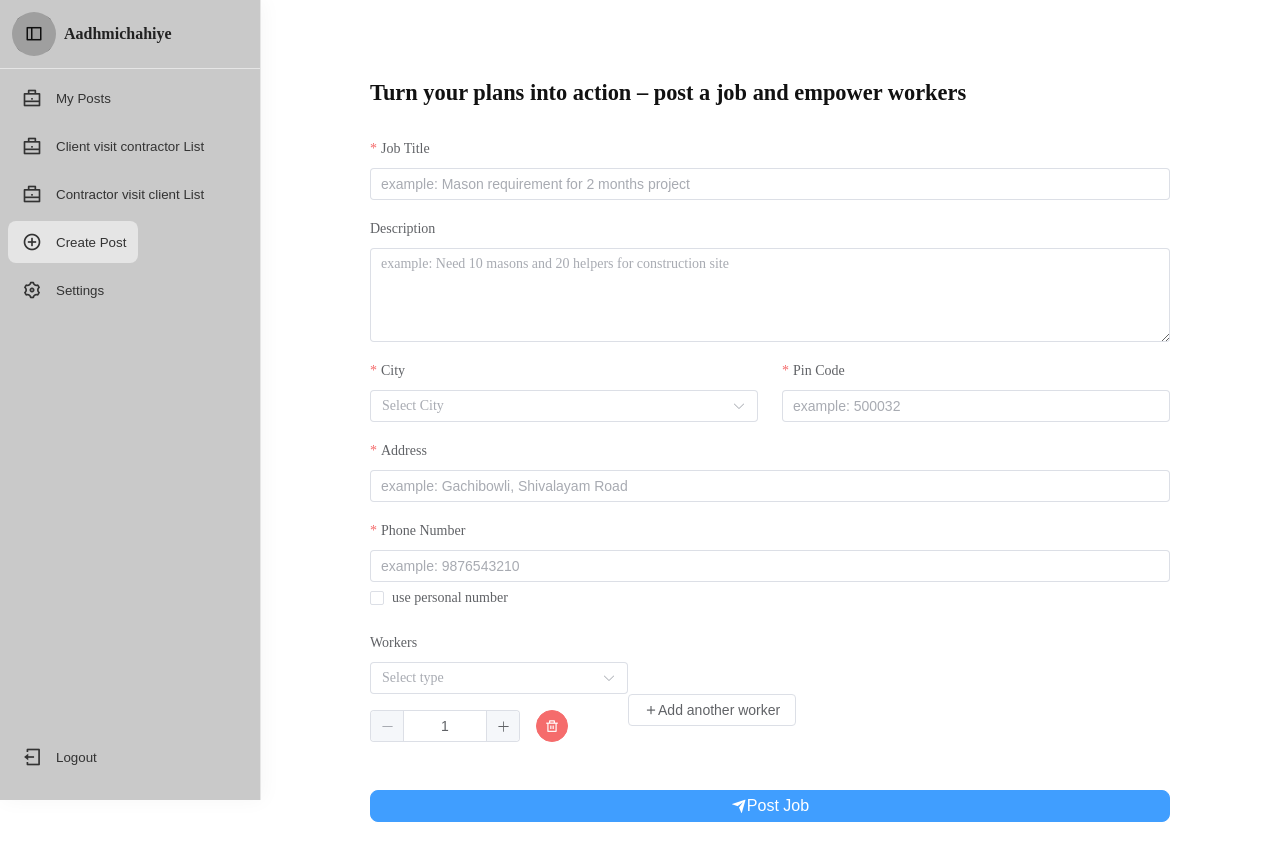
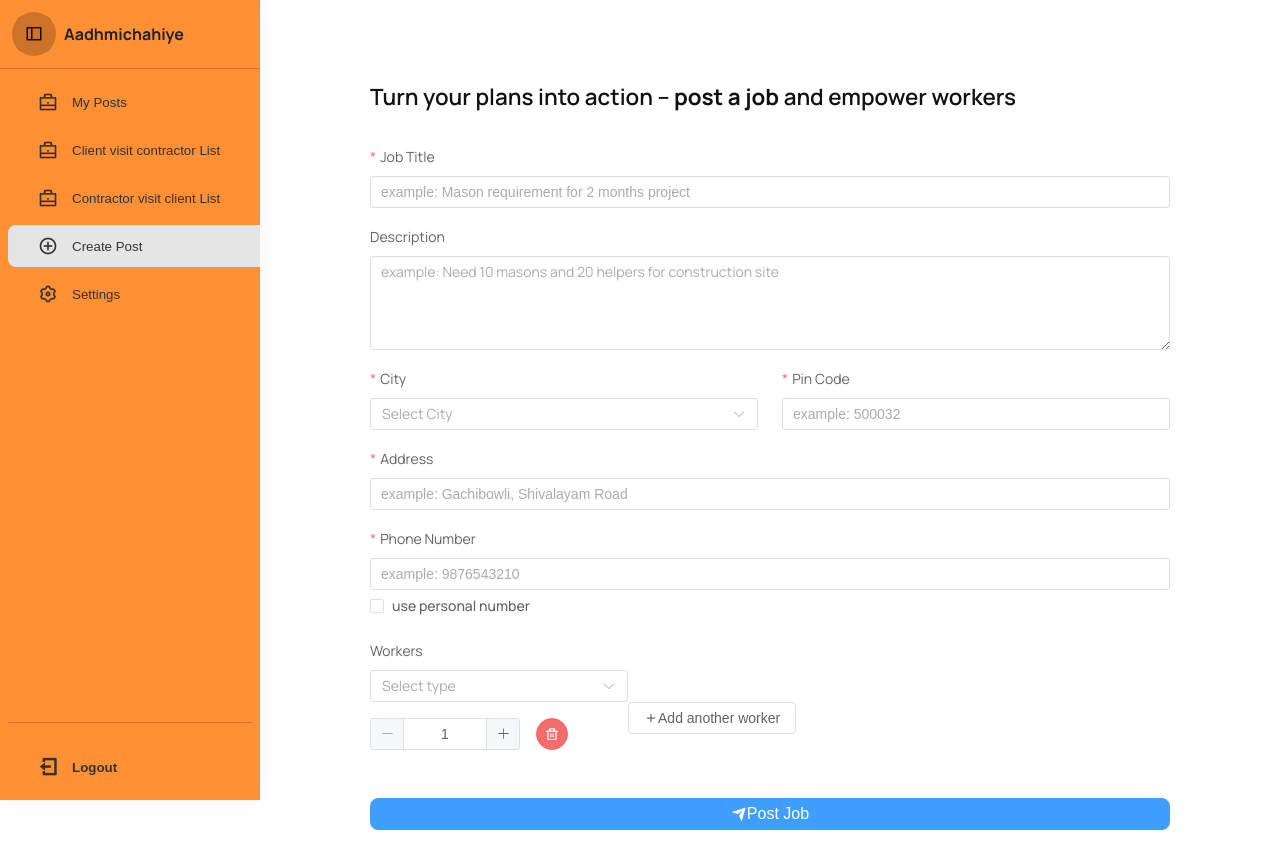
Before and after one commit to aadhmichahiye/prototype-web, a Vue app: page /create-post in a window 1280 px wide. Shown: the top 868 px of the page. Built offline with nearby package versions, Linux system fonts and the light colour scheme.

Commit message:
siber styling colors added

```diff
--- a/index.html
+++ b/index.html
@@ -1,13 +1,20 @@
-<!doctype html>
+<!DOCTYPE html>
 <html lang="en">
   <head>
     <meta charset="UTF-8" />
     <link rel="icon" type="image/svg+xml" href="/vite.svg" />
     <link
-    href="https://cdn.jsdelivr.net/npm/remixicon@4.5.0/fonts/remixicon.css"
-    rel="stylesheet"
-/>
-<link href="https://cdn.jsdelivr.net/npm/remixicon/fonts/remixicon.css" rel="stylesheet">
+      href="https://cdn.jsdelivr.net/npm/remixicon@4.5.0/fonts/remixicon.css"
+      rel="stylesheet"
+    />
+    <link
+      href="https://cdn.jsdelivr.net/npm/remixicon/fonts/remixicon.css"
+      rel="stylesheet"
+    />
+    <link
+      href="https://fonts.googleapis.com/css2?family=Manrope:wght@400;500;600;700&display=swap"
+      rel="stylesheet"
+    />
 
     <meta name="viewport" content="width=device-width, initial-scale=1.0" />
     <title>Vite + Vue</title>
--- a/src/assets/sass/abstracts/_mixins.scss
+++ b/src/assets/sass/abstracts/_mixins.scss
@@ -2,12 +2,29 @@
   @return #{$px/16}rem;
 }
 
+@mixin flex-center {
+  display: flex;
+  justify-content: center;
+  align-items: center;
+}
+
+@mixin flex-center-vertical {
+  display: flex;
+  align-items: center;
+}
+
 @mixin respond-max($break) {
   @if $break == sm {
-    @media (max-width: 576px) { @content; }
+    @media (max-width: 576px) {
+      @content;
+    }
   } @else if $break == md {
-    @media (max-width: 768px) { @content; }
+    @media (max-width: 768px) {
+      @content;
+    }
   } @else if $break == lg {
-    @media (max-width: 1024px) { @content; }
+    @media (max-width: 1024px) {
+      @content;
+    }
   }
 }
--- a/src/assets/sass/abstracts/_variables.scss
+++ b/src/assets/sass/abstracts/_variables.scss
@@ -1,6 +1,8 @@
 // Theme variables
-$primary: #FF4500;      // dark orange (brand)
-$primary-dark: #cc3700;
+$primary: rgb(255, 144, 53);
+$primary-dark: rgb(204, 115, 42);
+// $primary: #d3d1cf;
+// $primary-dark: #acaaa8;
 $white: #ffffff;
 $text-dark: #111111;
 $text-muted: #666666;
@@ -16,3 +18,11 @@ $transition: 190ms ease;
 // layout
 $sidebar-width-expanded: 260px;
 $sidebar-width-collapsed: 72px;
+
+$font-family-base: "Manrope", Inter, system-ui, -apple-system,
+  BlinkMacSystemFont, "Segoe UI", Roboto, "Helvetica Neue", Arial, sans-serif;
+
+$font-weight-regular: 400;
+$font-weight-medium: 500;
+$font-weight-semibold: 600;
+$font-weight-bold: 700;
--- a/src/assets/sass/base/_base.scss
+++ b/src/assets/sass/base/_base.scss
@@ -1,3 +1,5 @@
+@import "../abstracts/variables";
+
 *,
 *::after,
 *::before {
@@ -6,10 +8,34 @@
   box-sizing: inherit;
 }
 
+body,
+html {
+  font-family: $font-family-base;
+  font-weight: $font-weight-regular;
+  color: var(--text-dark);
+  line-height: 1.5;
+}
+
 :root {
-  --sidebar-width-expanded: 260px;
-  --sidebar-width-collapsed: 72px;
-  --sidebar-bg: #ffffff;
-  --sidebar-border: #e6e6e6;
-  --primary: #1976d2;
+  --primary: #{$primary};
+  --primary-dark: #{$primary-dark};
+  --white: #{$white};
+  --text-dark: #{$text-dark};
+  --text-muted: #{$text-muted};
+  --muted-bg: #{$muted-bg};
+  --border: #{$border};
+
+  --radius: #{$radius};
+  --gap-sm: #{$gap-sm};
+  --gap: #{$gap};
+  --gap-lg: #{$gap-lg};
+  --transition: #{$transition};
+
+  --sidebar-width-expanded: #{$sidebar-width-expanded};
+  --sidebar-width-collapsed: #{$sidebar-width-collapsed};
+
+  --font-weight-regular: #{$font-weight-regular};
+  --font-weight-medium: #{$font-weight-medium};
+  --font-weight-semibold: #{$font-weight-semibold};
+  --font-weight-bold: #{$font-weight-bold};
 }
--- /dev/null
+++ b/src/assets/sass/layouts/_sidebar.scss
@@ -0,0 +1,212 @@
+.hamburger {
+  position: fixed;
+  top: 12px;
+  left: 12px;
+  z-index: 1400;
+  width: 44px;
+  height: 44px;
+  border-radius: 50%;
+  border: none;
+  background: var(--primary-dark);
+  color: #0f0f0f;
+  display: inline-flex;
+  align-items: center;
+  justify-content: center;
+  font-size: 18px;
+  cursor: pointer;
+  transition: transform 0.12s ease;
+}
+.hamburger:active {
+  transform: scale(0.96);
+}
+
+/* Overlay fade */
+.overlay-fade-enter-active,
+.overlay-fade-leave-active {
+  transition: opacity 0.3s ease;
+}
+.overlay-fade-enter-from,
+.overlay-fade-leave-to {
+  opacity: 0;
+}
+.overlay {
+  position: fixed;
+  inset: 0;
+  background: rgba(74, 74, 74, 0.35);
+  z-index: 1300;
+}
+
+/* Sidebar slide for mobile */
+.sidebar-slide-enter-active,
+.sidebar-slide-leave-active {
+  transition: transform 0.35s cubic-bezier(0.25, 0.8, 0.25, 1),
+    opacity 0.25s ease;
+}
+.sidebar-slide-enter-from,
+.sidebar-slide-leave-to {
+  transform: translateX(-100%);
+  opacity: 0.7;
+}
+.sidebar-slide-enter-to,
+.sidebar-slide-leave-from {
+  transform: translateX(0);
+  opacity: 1;
+}
+
+/* Sidebar base */
+.sidebar {
+  position: fixed;
+  top: 0;
+  left: 0;
+  height: 100vh;
+  background: $primary;
+  border-right: 1px solid var(--sidebar-border);
+  z-index: 1350;
+  display: flex;
+  flex-direction: column;
+  box-shadow: 2px 0 20px rgba(0, 0, 0, 0.04);
+  overflow: hidden;
+  transition: width 0.36s cubic-bezier(0.25, 0.8, 0.25, 1);
+}
+
+/* Desktop states */
+.sidebar.expanded {
+  width: var(--sidebar-width-expanded);
+}
+.sidebar.collapsed {
+  width: var(--sidebar-width-collapsed);
+}
+
+/* Header/brand inside sidebar */
+.sidebar-header {
+  display: flex;
+  align-items: center;
+  gap: 12px;
+  padding: 16px;
+  border-bottom: 1px solid var(--primary-dark);
+}
+.brand {
+  display: flex;
+  align-items: center;
+  gap: 12px;
+}
+.brand-logo {
+  width: 36px;
+  height: 36px;
+  border-radius: 8px;
+  background: rgb(97, 97, 97);
+}
+.brand-name {
+  font-weight: var(--font-weight-bold);
+  font-size: 16px;
+  color: #222;
+  white-space: nowrap;
+  opacity: 1;
+  transition: opacity 0.18s ease;
+}
+
+/* Nav menu */
+.nav-menu {
+  display: flex;
+  flex-direction: column;
+  padding: 12px 8px;
+  gap: 6px;
+  flex: 1;
+}
+.nav-link {
+  text-decoration: none;
+  color: inherit;
+  display: block;
+}
+.nav-link.router-link-active .nav-item {
+  background: #f0f0f0; /* active highlight */
+  font-weight: 500;
+}
+.nav-link.router-link-exact-active .nav-item {
+  background: #e5e5e5; /* exact route highlight */
+}
+
+.nav-item {
+  display: flex;
+  align-items: center;
+  gap: 12px;
+  padding: 10px 12px 10px 16px;
+  border-radius: 8px;
+  background: transparent;
+  border: none;
+  cursor: pointer;
+  color: #333;
+  text-align: left;
+  width: 100%;
+  transition: background 0.24s ease, transform 0.08s ease;
+}
+.nav-item:hover {
+  background: #f5f7fb;
+  transform: translateX(2px);
+}
+.nav-icon {
+  font-size: 20px;
+  width: 24px;
+  display: inline-flex;
+  align-items: center;
+  justify-content: center;
+  padding-left: 12px;
+}
+
+/* Labels */
+.nav-label {
+  opacity: 1;
+  transition: opacity 0.36s ease, transform 0.36s ease;
+  transform-origin: left center;
+  white-space: nowrap;
+}
+
+/* Collapsed state */
+.sidebar.collapsed .nav-label,
+.sidebar.collapsed .brand-name {
+  opacity: 0;
+  transform: translateX(-6px);
+  pointer-events: none;
+  width: 0;
+}
+.sidebar.collapsed .nav-item {
+  justify-content: center;
+  padding-left: 0;
+  padding-right: 0;
+}
+
+/* Spacer & logout */
+.bottom-spacer {
+  flex: 1;
+}
+.dark-devider {
+  height: 1px;
+  background: var(--primary-dark);
+  margin: 7px 0;
+}
+
+.logout {
+  //   border-top: 1px solid var(--primary-dark);
+  //   @include flex-center-vertical;
+  margin-top: 10px;
+  font-weight: var(--font-weight-semibold);
+}
+
+/* Mobile tweaks */
+@media (max-width: 1023px) {
+  .hamburger {
+    left: 12px;
+    top: 12px;
+  }
+  .sidebar {
+    width: var(--sidebar-width-expanded);
+  }
+  .nav-item {
+    padding: 14px 16px;
+    font-size: 15px;
+  }
+  .brand-name {
+    display: inline-block;
+    opacity: 1;
+  }
+}
--- a/src/assets/sass/main.scss
+++ b/src/assets/sass/main.scss
@@ -1,8 +1,8 @@
 // @import "abstracts/variables";
-// @import "abstracts/mixins";
+@import "abstracts/mixins";
 
 @import "base/base";
-// @import "layouts/sidebar";
+@import "layouts/sidebar";
 // @import "layouts/mainlayout";
 
 // @import "components/clientjoblisting";
--- a/src/layouts/Sidebar.vue
+++ b/src/layouts/Sidebar.vue
@@ -96,6 +96,8 @@
 
           <div class="bottom-spacer"></div>
 
+          <div class="dark-devider"></div>
+
           <button class="nav-item logout" type="button">
             <i class="ri-logout-box-line nav-icon"></i>
             <span class="nav-label">Logout</span>
@@ -131,208 +133,3 @@ watch(
   { immediate: true }
 );
 </script>
-
-<style>
-/* Toggle / hamburger */
-.hamburger {
-  position: fixed;
-  top: 12px;
-  left: 12px;
-  z-index: 1400;
-  width: 44px;
-  height: 44px;
-  border-radius: 50%;
-  border: none;
-  background: rgb(159, 159, 159);
-  color: #0f0f0f;
-  display: inline-flex;
-  align-items: center;
-  justify-content: center;
-  font-size: 18px;
-  cursor: pointer;
-  transition: transform 0.12s ease;
-}
-.hamburger:active {
-  transform: scale(0.96);
-}
-
-/* Overlay fade */
-.overlay-fade-enter-active,
-.overlay-fade-leave-active {
-  transition: opacity 0.3s ease;
-}
-.overlay-fade-enter-from,
-.overlay-fade-leave-to {
-  opacity: 0;
-}
-.overlay {
-  position: fixed;
-  inset: 0;
-  background: rgba(74, 74, 74, 0.35);
-  z-index: 1300;
-}
-
-/* Sidebar slide for mobile */
-.sidebar-slide-enter-active,
-.sidebar-slide-leave-active {
-  transition: transform 0.35s cubic-bezier(0.25, 0.8, 0.25, 1),
-    opacity 0.25s ease;
-}
-.sidebar-slide-enter-from,
-.sidebar-slide-leave-to {
-  transform: translateX(-100%);
-  opacity: 0.7;
-}
-.sidebar-slide-enter-to,
-.sidebar-slide-leave-from {
-  transform: translateX(0);
-  opacity: 1;
-}
-
-/* Sidebar base */
-.sidebar {
-  position: fixed;
-  top: 0;
-  left: 0;
-  height: 100vh;
-  background: #bdbdbdd1;
-  border-right: 1px solid var(--sidebar-border);
-  z-index: 1350;
-  display: flex;
-  flex-direction: column;
-  box-shadow: 2px 0 20px rgba(0, 0, 0, 0.04);
-  overflow: hidden;
-  transition: width 0.36s cubic-bezier(0.25, 0.8, 0.25, 1);
-}
-
-/* Desktop states */
-.sidebar.expanded {
-  width: var(--sidebar-width-expanded);
-}
-.sidebar.collapsed {
-  width: var(--sidebar-width-collapsed);
-}
-
-/* Header/brand inside sidebar */
-.sidebar-header {
-  display: flex;
-  align-items: center;
-  gap: 12px;
-  padding: 16px;
-  border-bottom: 1px solid var(--sidebar-border);
-}
-.brand {
-  display: flex;
-  align-items: center;
-  gap: 12px;
-}
-.brand-logo {
-  width: 36px;
-  height: 36px;
-  border-radius: 8px;
-  background: rgb(97, 97, 97);
-}
-.brand-name {
-  font-weight: 600;
-  font-size: 16px;
-  color: #222;
-  white-space: nowrap;
-  opacity: 1;
-  transition: opacity 0.18s ease;
-}
-
-/* Nav menu */
-.nav-menu {
-  display: flex;
-  flex-direction: column;
-  padding: 8px;
-  gap: 6px;
-  flex: 1;
-}
-.nav-link {
-  text-decoration: none;
-  color: inherit;
-  display: block;
-}
-.nav-link.router-link-active .nav-item {
-  background: #f0f0f0; /* active highlight */
-  font-weight: 500;
-}
-.nav-link.router-link-exact-active .nav-item {
-  background: #e5e5e5; /* exact route highlight */
-}
-
-.nav-item {
-  display: flex;
-  align-items: center;
-  gap: 12px;
-  padding: 10px 12px;
-  border-radius: 8px;
-  background: transparent;
-  border: none;
-  cursor: pointer;
-  color: #333;
-  text-align: left;
-  transition: background 0.24s ease, transform 0.08s ease;
-}
-.nav-item:hover {
-  background: #f5f7fb;
-  transform: translateX(2px);
-}
-.nav-icon {
-  font-size: 20px;
-  width: 24px;
-  display: inline-flex;
-  align-items: center;
-  justify-content: center;
-}
-
-/* Labels */
-.nav-label {
-  opacity: 1;
-  transition: opacity 0.36s ease, transform 0.36s ease;
-  transform-origin: left center;
-  white-space: nowrap;
-}
-
-/* Collapsed state */
-.sidebar.collapsed .nav-label,
-.sidebar.collapsed .brand-name {
-  opacity: 0;
-  transform: translateX(-6px);
-  pointer-events: none;
-  width: 0;
-}
-.sidebar.collapsed .nav-item {
-  justify-content: center;
-  padding-left: 0;
-  padding-right: 0;
-}
-
-/* Spacer & logout */
-.bottom-spacer {
-  flex: 1;
-}
-.logout {
-  margin-bottom: 14px;
-}
-
-/* Mobile tweaks */
-@media (max-width: 1023px) {
-  .hamburger {
-    left: 12px;
-    top: 12px;
-  }
-  .sidebar {
-    width: var(--sidebar-width-expanded);
-  }
-  .nav-item {
-    padding: 14px 16px;
-    font-size: 15px;
-  }
-  .brand-name {
-    display: inline-block;
-    opacity: 1;
-  }
-}
-</style>
```
